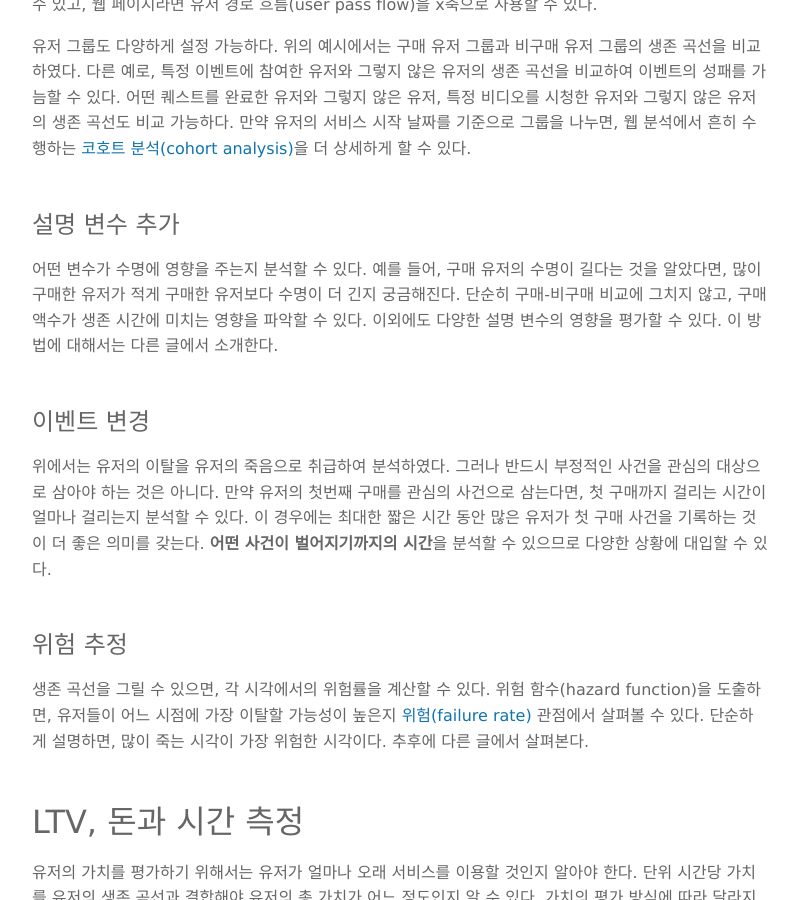
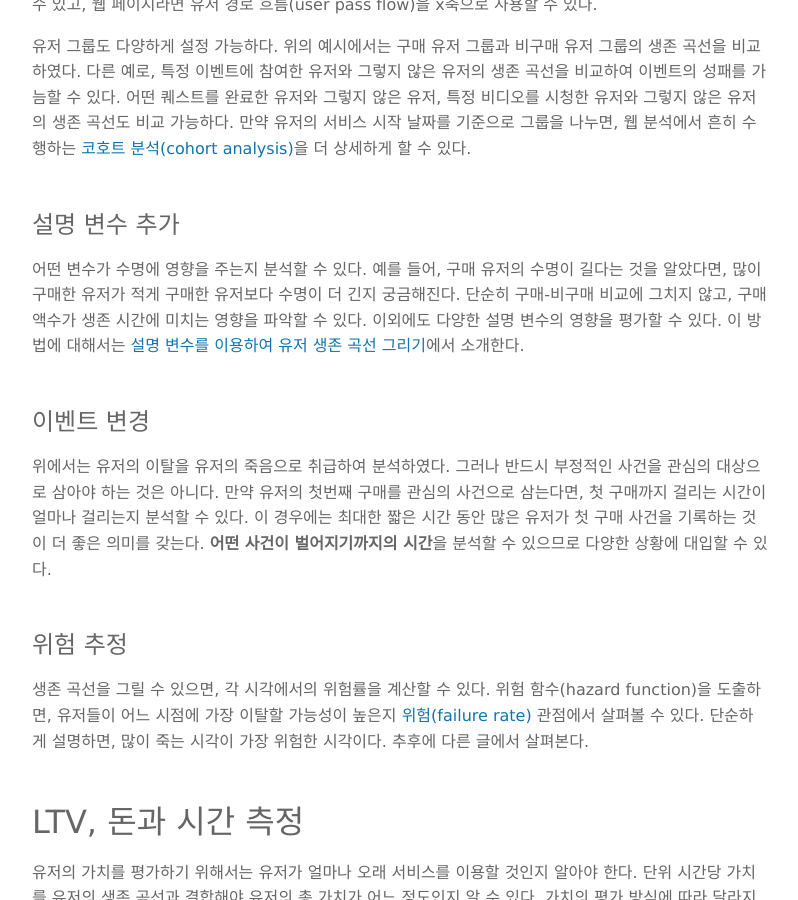
Before and after one commit to boxnwhiskr/boxnwhiskr.github.io, a Jekyll site: the page built from _posts/2015-03-15-drawing_survival_curves_of_users.markdown, in a window 1280 px wide and 900 px high, scrolled down 7037 px. Shown: the whole window, without its empty margins (240-1038 px from the left). Built offline with Jekyll 4.4.1, drawn with Linux system fonts in a browser that asks for light colours; nearby versions of some CDN libraries; some web fonts are replaced; formulas are drawn with MathJax 3.

Commit message:
Add links for connected posts

```diff
--- a/_posts/2015-03-15-drawing_survival_curves_of_users.markdown
+++ b/_posts/2015-03-15-drawing_survival_curves_of_users.markdown
@@ -192,7 +192,7 @@ churn=0인 유저는 실제 이탈을 관찰하지 못한 유저다. 즉, censor
 예를 들어, 구매 유저의 수명이 길다는 것을 알았다면, 많이 구매한 유저가 적게 구매한 유저보다 수명이 더 긴지 궁금해진다.
 단순히 구매-비구매 비교에 그치지 않고, 구매 액수가 생존 시간에 미치는 영향을 파악할 수 있다.
 이외에도 다양한 설명 변수의 영향을 평가할 수 있다.
-이 방법에 대해서는 다른 글에서 소개한다.
+이 방법에 대해서는 [설명 변수를 이용하여 유저 생존 곡선 그리기](http://boxnwhis.kr/2015/04/24/drawing_survival_curves_with_predictors.html)에서 소개한다.
 
 ## 이벤트 변경
 
```
